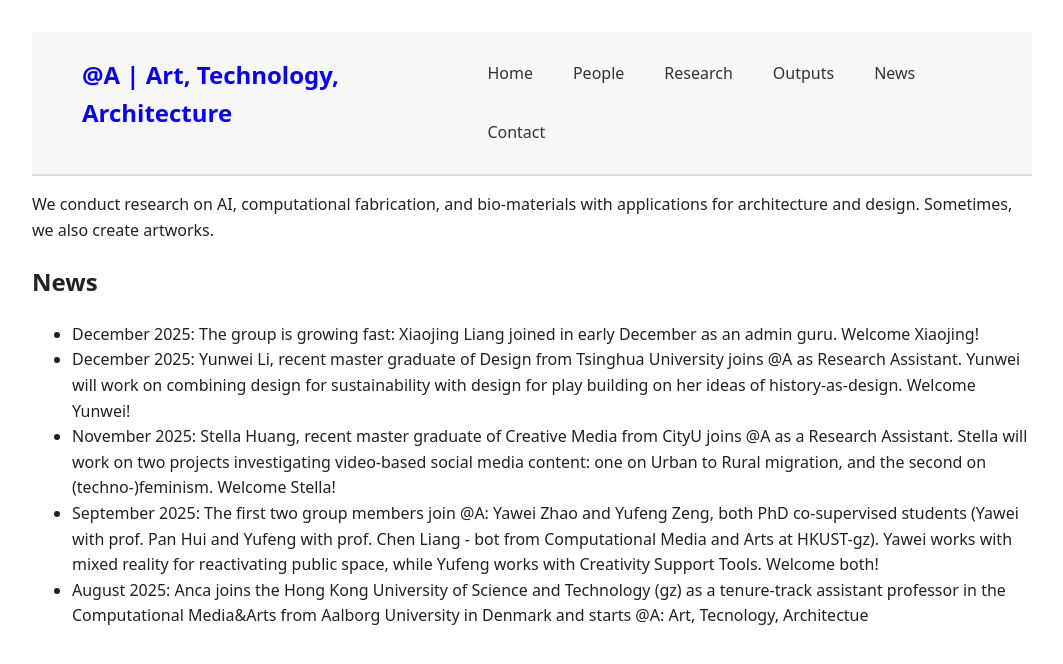
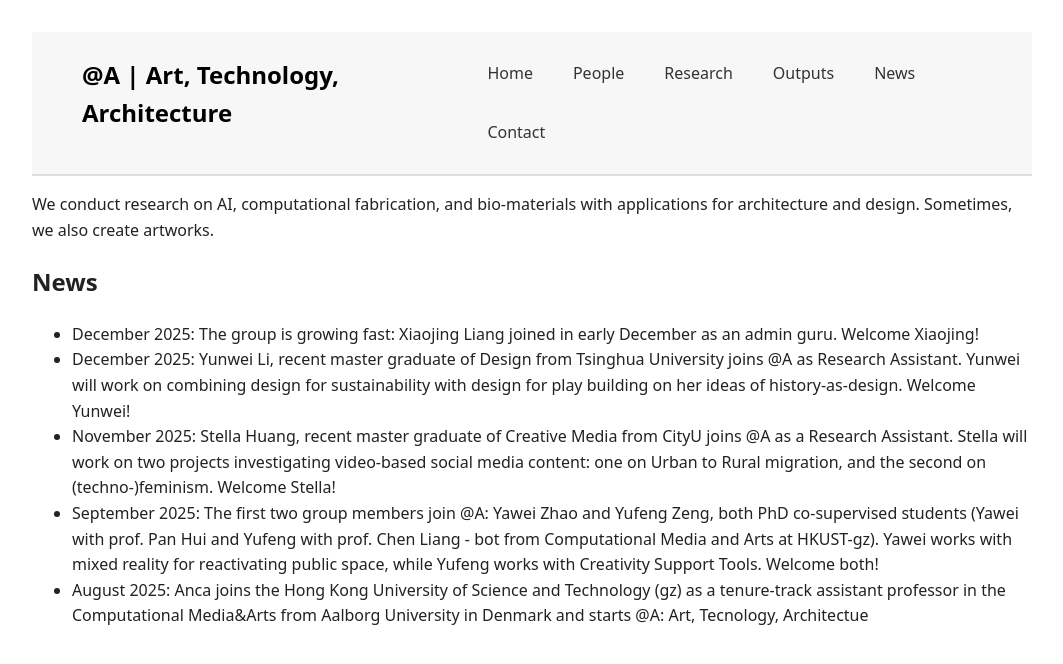
Before and after one commit to anqua/at-a, a Jekyll site: the page built from index.md, in a window 1280 px wide. Shown: the top 664 px of the page, without its empty margins (108-1171 px from the left). Built offline with Jekyll 4.4.1, drawn with Linux system fonts in a browser that asks for light colours.

Commit message:
Update style.css

```diff
--- a/assets/css/style.css
+++ b/assets/css/style.css
@@ -31,7 +31,7 @@ header {
   font-size: 1.5em;
   font-weight: 600;
   text-decoration: none;
-  color: #0602f9;
+  color: #000000;
 }
 
 .site-nav a {
```
